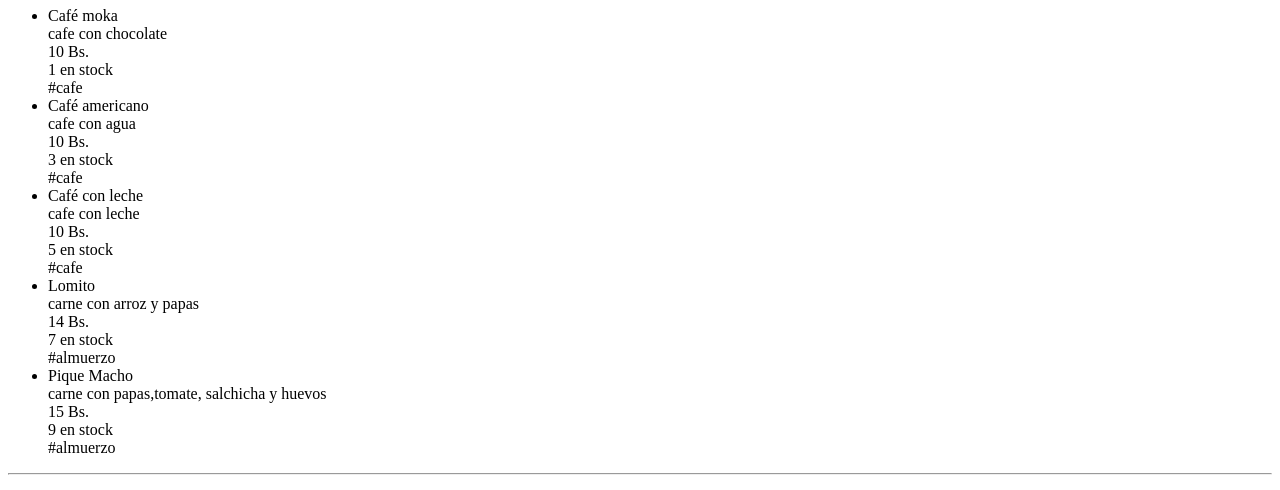
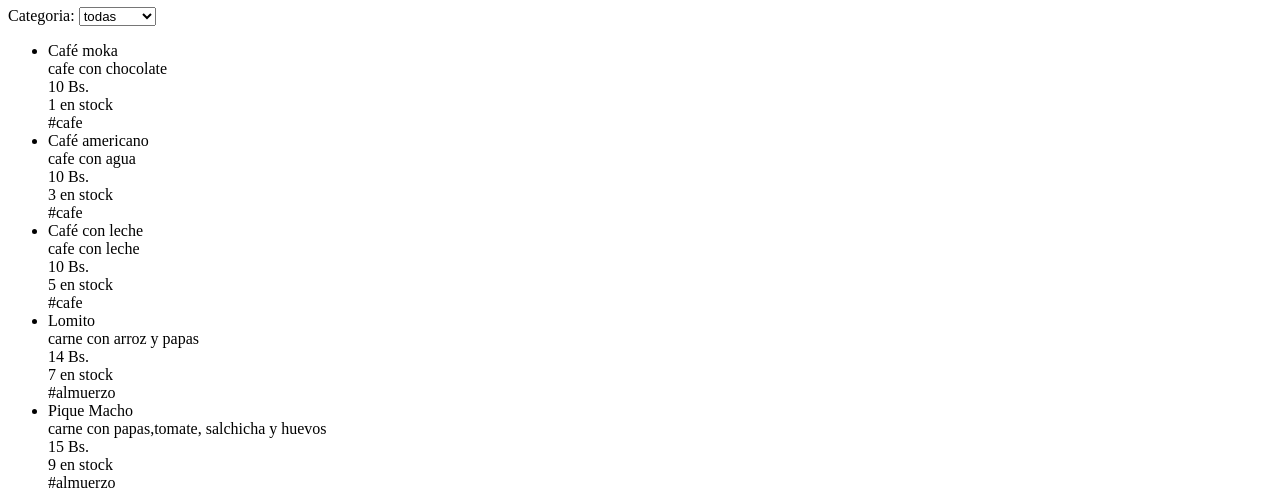
Before and after one commit to youngwoanglee13/cafeteriaUCB, a website built with Parcel: page index.html in a window 1280 px wide. Shown: the part 73-563 px from the top of the page. Built offline with nearby package versions, Linux system fonts and the light colour scheme.

Commit message:
CYPRESS VER PRODUCTOS POR CATEGORIA

```diff
--- a/index.html
+++ b/index.html
@@ -10,6 +10,10 @@
 
 <body>
   <h1>Menu Cafeteria</h1>
+  <label for="idcategoria">Categoria:</label>
+  <select id="idcategoria" name="categorias">
+    <option value="todas">todas</option>
+  </select>
   <ul id="menu-cafeteria"></ul>
 
   <hr>
--- a/src/presenter.js
+++ b/src/presenter.js
@@ -3,22 +3,34 @@ let cafeteria = new Cafeteria();
 cafeteria.cargarProductos();
 
 const lista = document.querySelector("#menu-cafeteria");
-let productos;
-actualizarMenu();
+let productos=cafeteria.getProductos();
+
 //funcion imprimir productos:
 const selectProducto = document.getElementById("producto");
-const listaproductos = cafeteria.getProductos();
-const listaReservas = cafeteria.getReservas();
+const selectCategoria = document.getElementById("idcategoria");
+actualizarMenu();
+cargarListaReserva();
 
-for (const producto of listaproductos) {
-  const option = document.createElement("option");
-  option.value = producto.id;
-  option.text = producto.nombre;
-  selectProducto.appendChild(option);
+function cargarListaReserva(){
+  selectProducto.innerHTML = "";
+  for (const producto of productos) {
+    const option = document.createElement("option");
+    option.value = producto.id; option.text = producto.nombre;
+    selectProducto.appendChild(option);
+  }
 }
 
+for (const producto of cafeteria.getCategorias()) {
+  const option = document.createElement("option");
+  option.text=option.value = producto; selectCategoria.appendChild(option);
+}
+selectCategoria.addEventListener("change", function() {
+  productos = cafeteria.getProductosPorCategoria(this.value);
+  actualizarMenu();
+  cargarListaReserva();
+});
 function actualizarMenu() {
-  productos = cafeteria.getProductos();
+  lista.innerHTML = "";
   for (let i = 0; i < productos.length; i++) {
     const li = document.createElement("li");
     li.className = "producto";
@@ -43,18 +55,21 @@ function actualizarMenu() {
 }
 
 const form = document.getElementById("reservaForm");
-const idProducto = parseInt(form.producto.value);
-const cantidad = parseInt(form.cantidad.value);
+const cantidad = form.cantidad;
 const reservasList = document.getElementById("reservas");
-const li = document.createElement("li");
 
 form.addEventListener("submit", (event) => {
+  const idProducto = parseInt(form.producto.value);
   event.preventDefault();
-  const resultado = cafeteria.hacerReserva(idProducto, cantidad);
+  const resultado = cafeteria.hacerReserva(idProducto, cantidad.valueAsNumber);
   alert(resultado);
-  li.textContent = resultado;
-  reservasList.appendChild(li);
-  form.reset();
+  if(resultado.includes("Reserva creada:")){
+    const li = document.createElement("li");
+    li.textContent = resultado;
+    reservasList.appendChild(li);
+    form.reset();
+    actualizarMenu();
+  }
 });
 
 // for (const reserva of listaReservas) {
```
Also changed, not shown: cypress/e2e/cafeteria.cy.js (+6 -1 lines).
